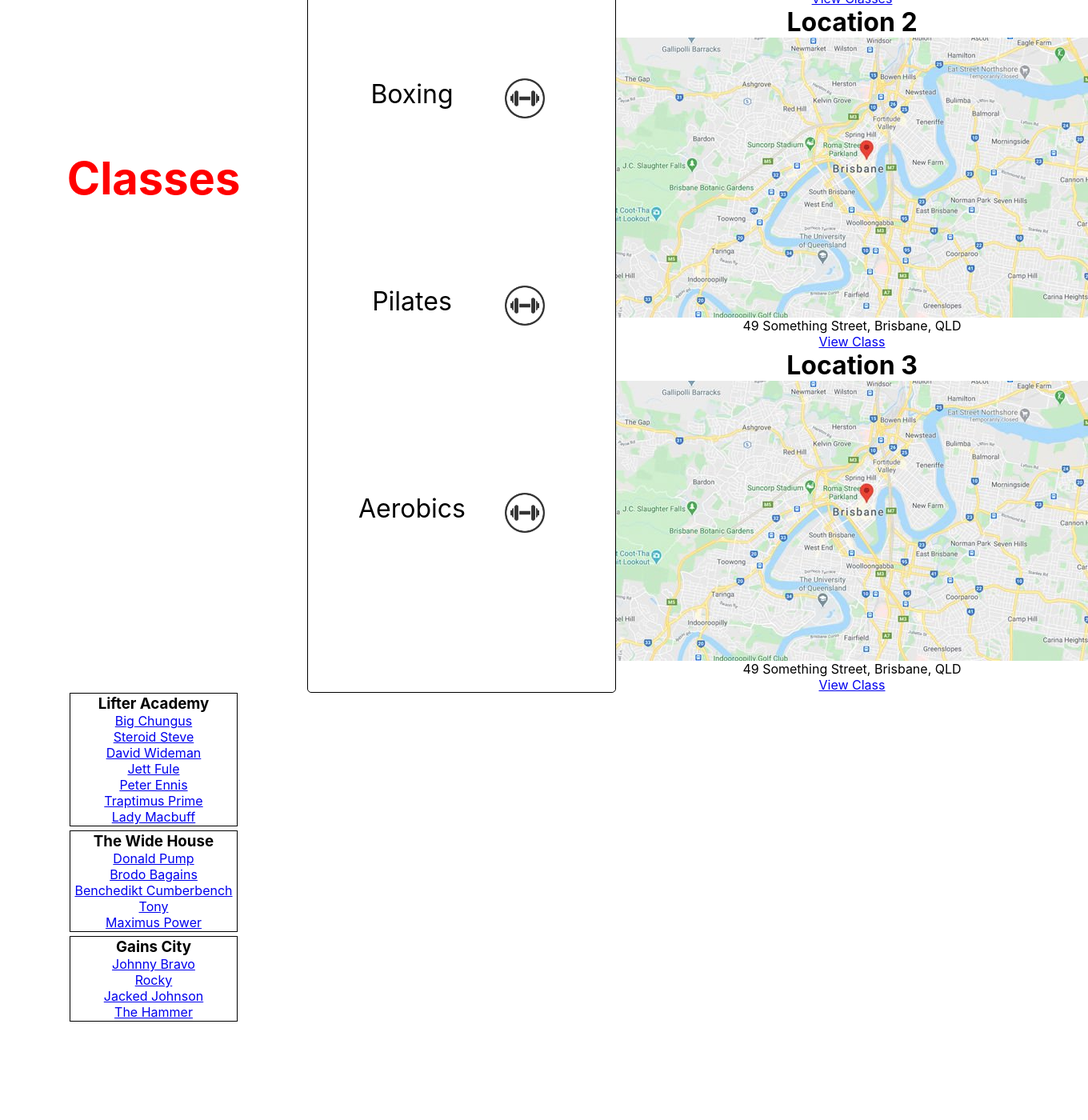
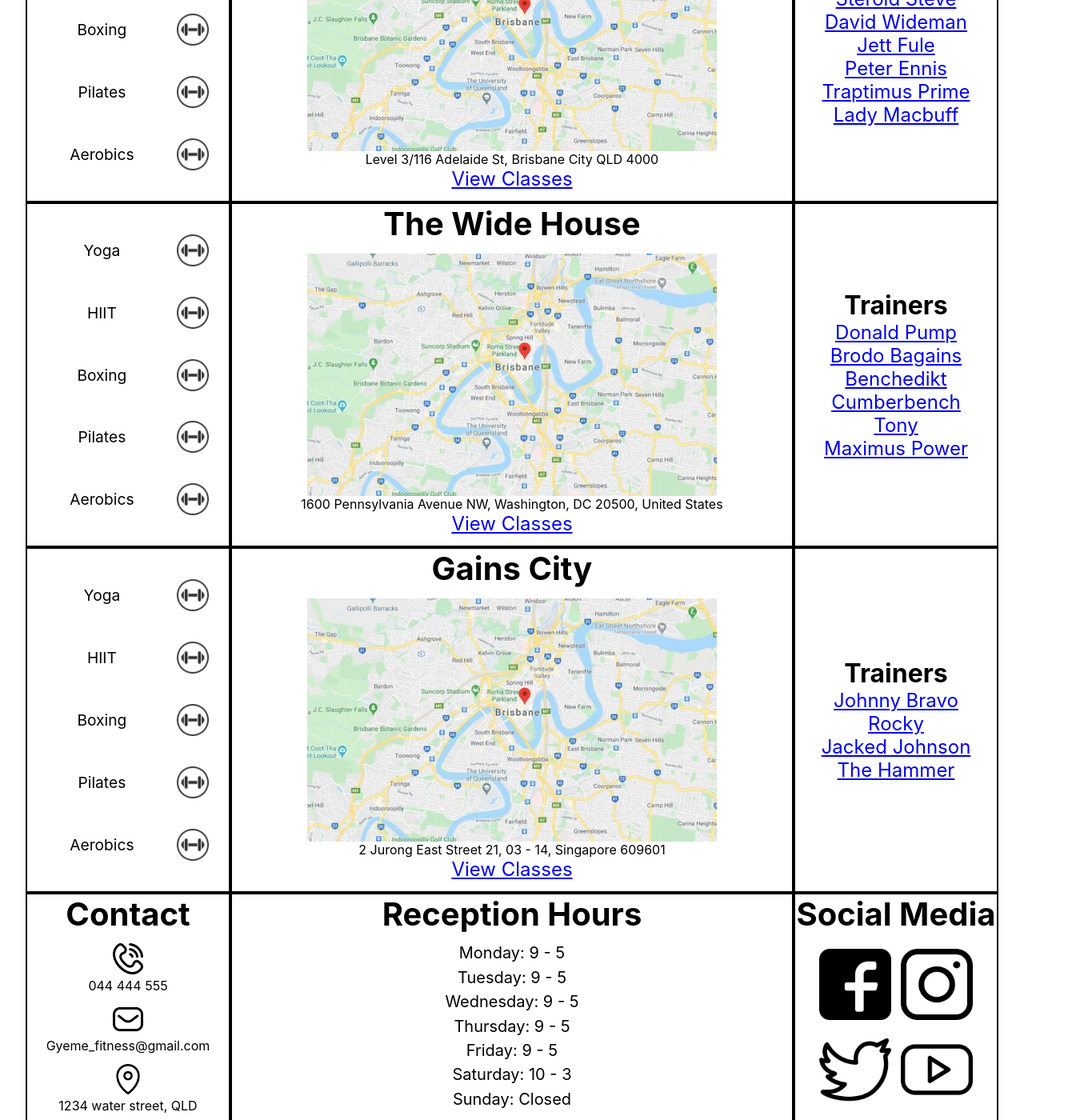
Before and after one commit to react-group-assignment/gyeme-frontend, a React (Vite) app in the folder gyeme_react/: page / in a window 1280 px wide. Shown: the part 460-1860 px from the top of the page at 80% size, 1360 px wide, since content can reach past the window. Before the commit the page ends 1742 px from the top, so only its background shows below. Built offline with nearby package versions, Linux system fonts and the light colour scheme.

Commit message:
finished styling for homepage components: Header, Classes, Locations, Trainers and Footer

```diff
--- /dev/null
+++ b/gyeme_react/src/components/homepage/Classes.css
@@ -0,0 +1,47 @@
+.classes1 {
+    width: 100%;
+    display: flex;
+    flex-direction: column;
+    justify-content: space-evenly;
+    grid-row: 2 / 3;
+    border: solid 0.2vw black;
+}
+
+.classes2 {
+    width: 100%;
+    display: flex;
+    flex-direction: column;
+    justify-content: space-evenly;
+    grid-row: 3 / 4;
+    border: solid 0.2vw black;
+}
+
+.classes3 {
+    width: 100%;
+    display: flex;
+    flex-direction: column;
+    justify-content: space-evenly;
+    grid-row: 4 / 5;
+    border: solid 0.2vw black;
+}
+
+.class-list {
+    width: 100%;
+    display: flex;
+    align-items: center;
+}
+
+.class-list p {
+    font-size: 1.5vmax;
+}
+
+.dumbell {
+    margin: 0;
+    width: 5vmin;
+    opacity: 80%;
+    margin-right: 10%;
+}
+
+.dumbell:hover {
+    box-shadow: 0 0 3px 3px black;
+}
--- a/gyeme_react/src/components/homepage/Classes.jsx
+++ b/gyeme_react/src/components/homepage/Classes.jsx
@@ -1,18 +1,31 @@
 import React from 'react';
-import './HomepageClasses.css'
+import './Classes.css'
 import dumbell from './images/dumbell_icon.png'
 
 export default function Classes() {
-  return (
-    <>
-      <h1 className='classes-heading'>Classes</h1>
-      <div className='classes-home' >
-          <div className='class-li'>Yoga</div><img className='dumbell-icon any-hover' src={dumbell} alt="dumbell"></img>
-          <div className='class-li'>HIIT</div><img className='dumbell-icon any-hover' src={dumbell} alt="dumbell"></img>
-          <div className='class-li'>Boxing</div><img className='dumbell-icon any-hover' src={dumbell} alt="dumbell"></img>
-          <div className='class-li'>Pilates</div><img className='dumbell-icon any-hover' src={dumbell} alt="dumbell"></img>
-          <div className='class-li'>Aerobics</div><img className='dumbell-icon any-hover' src={dumbell} alt="dumbell"></img>
-      </div>
-    </>
-  )
+    return (
+        <>
+            <div className='classes1'>
+                <div className='class-list'><p>Yoga</p><img className='dumbell' src={dumbell} alt="dumbell"></img></div>
+                <div className='class-list'><p>HIIT</p><img className='dumbell' src={dumbell} alt="dumbell"></img></div>
+                <div className='class-list'><p>Boxing</p><img className='dumbell' src={dumbell} alt="dumbell"></img></div>
+                <div className='class-list'><p>Pilates</p><img className='dumbell' src={dumbell} alt="dumbell"></img></div>
+                <div className='class-list'><p>Aerobics</p><img className='dumbell' src={dumbell} alt="dumbell"></img></div>
+            </div>
+            <div className='classes2'>
+                <div className='class-list'><p>Yoga</p><img className='dumbell' src={dumbell} alt="dumbell"></img></div>
+                <div className='class-list'><p>HIIT</p><img className='dumbell' src={dumbell} alt="dumbell"></img></div>
+                <div className='class-list'><p>Boxing</p><img className='dumbell' src={dumbell} alt="dumbell"></img></div>
+                <div className='class-list'><p>Pilates</p><img className='dumbell' src={dumbell} alt="dumbell"></img></div>
+                <div className='class-list'><p>Aerobics</p><img className='dumbell' src={dumbell} alt="dumbell"></img></div>
+            </div>
+            <div className='classes3'>
+                <div className='class-list'><p>Yoga</p><img className='dumbell' src={dumbell} alt="dumbell"></img></div>
+                <div className='class-list'><p>HIIT</p><img className='dumbell' src={dumbell} alt="dumbell"></img></div>
+                <div className='class-list'><p>Boxing</p><img className='dumbell' src={dumbell} alt="dumbell"></img></div>
+                <div className='class-list'><p>Pilates</p><img className='dumbell' src={dumbell} alt="dumbell"></img></div>
+                <div className='class-list'><p>Aerobics</p><img className='dumbell' src={dumbell} alt="dumbell"></img></div>
+            </div>
+        </>
+    )
 }
--- /dev/null
+++ b/gyeme_react/src/components/homepage/Footer.css
@@ -0,0 +1,43 @@
+.footer-contact {
+    width: 100%;
+    grid-column: 1 / 2;
+    display: flex;
+    flex-direction: column;
+    border: solid 0.2vw black;
+}
+
+.footer-reception {
+    width: 100%;
+    grid-column: 2 / 3;
+    border: solid 0.2vw black;
+}
+
+.reception-list {
+    display: flex;
+    flex-direction: column;
+}
+
+.footer-social {
+    width: 100%;
+    grid-column: 3 / 4;
+    border: solid 0.2vw black;
+}
+
+.icon {
+    width: 3vmax;
+    position: relative;
+}
+
+.icon-big {
+    width: 8vmax;
+    padding: .5vmax;
+}
+
+h2, .footer-contact p {
+    margin-bottom: 1vmax;
+}
+
+.reception-list p {
+    font-size: 2.5vmin;
+    margin-bottom: .5vmax;
+}
--- a/gyeme_react/src/components/homepage/Footer.jsx
+++ b/gyeme_react/src/components/homepage/Footer.jsx
@@ -1,5 +1,5 @@
 import React from 'react';
-import './HomepageFooter.css'
+import './Footer.css'
 import phone from './images/telephone.png'
 import email from './images/mail-inbox-app.png'
 import location from './images/location.png'
@@ -11,34 +11,31 @@ import instagram from './images/instagram.png'
 export default function Footer() {
     return (
         <>
-            <div className='container'>
             <div className='footer-contact'>
                 <h2>Contact</h2>
-                    <span><img className='icon' src={phone} alt="phone icon" />044 444 555</span>
-                    <span><img className='icon' src={email} alt="email icon" />Gyeme_fitness@gmail.com</span>
-                    <span><img className='icon' src={location} alt="location icon" />1234 water street, QLD</span>
+                <div><img className='icon' src={phone} alt="phone icon" /><p>044 444 555</p></div>
+                <div><img className='icon' src={email} alt="email icon" /><p>Gyeme_fitness@gmail.com</p></div>
+                <div><img className='icon' src={location} alt="location icon" /><p>1234 water street, QLD</p></div>
             </div>
             <div className='footer-reception'>
                 <h2>Reception Hours</h2>
                 <div className='reception-list'>
-                        <span className='time'>Monday: 9 - 5</span>
-                        <span className='time'>Tuesday: 9 - 5</span>
-                        <span className='time'>Wednesday: 9 - 5</span>
-                        <span className='time'>Thursday: 9 - 5</span>
-                        <span className='time'>Friday: 9 - 5</span>
-                        <span className='time'>Saturday: 10 - 3</span>
-                        <span className='time'>Sunday: Closed</span>
+                    <p>Monday: 9 - 5</p>
+                    <p>Tuesday: 9 - 5</p>
+                    <p>Wednesday: 9 - 5</p>
+                    <p>Thursday: 9 - 5</p>
+                    <p>Friday: 9 - 5</p>
+                    <p>Saturday: 10 - 3</p>
+                    <p>Sunday: Closed</p>
                 </div>
             </div>
             <div className='footer-social'>
                 <h2>Social Media</h2>
                 <div className='socials'>
-                        <span><img className='icon-big' src={facebook} alt="social media icon"/> Facebook</span>
-                        <span><img className='icon-big' src={instagram} alt="social media icon" />Instagram</span>
-                        <span><img className='icon-big' src={twitter} alt="social media icon" />Twitter</span>
-                        <span><img className='icon-big' src={youtube} alt="social media icon" />Youtube</span>
-                    </div>
-
+                    <img className='icon-big' src={facebook} alt="social media icon" />
+                    <img className='icon-big' src={instagram} alt="social media icon" />
+                    <img className='icon-big' src={twitter} alt="social media icon" />
+                    <img className='icon-big' src={youtube} alt="social media icon" />
                 </div>
             </div>
         </>
--- a/gyeme_react/src/components/homepage/Home.css
+++ b/gyeme_react/src/components/homepage/Home.css
@@ -1,11 +1,13 @@
 * {
     margin: 0 auto;
+    box-sizing: border-box;
 }
 
-.home-container h1 {
+.home-container {
     display: flex;
-    align-items: center;
     justify-content: center;
+    text-align: center;
+    margin-bottom: 2vh;
 }
 
 .home-components {
@@ -13,13 +15,18 @@
     grid-template-areas:
     "header header header"
     "classes locations trainers"
+    "classes locations trainers"
+    "classes locations trainers"
     "footer footer footer"
     ;
-    grid-template-columns: 1fr 2fr 1fr;
+    grid-template-columns: 20vw 55vw 20vw ;
+    grid-template-rows: auto 1fr 1fr 1fr auto;
 }
 
 .header {
     grid-area: header;
+    font-size: 9vw;
+    padding-bottom: .2vh;
 }
 
 .classes {
@@ -33,3 +40,23 @@
 .trainers {
     grid-area: trainers;
 }
+
+.footer {
+    grid-area: footer;
+}
+
+h2 {
+    font-size: 5vmin;
+}
+
+h3 {
+    font-size: 4vmin;
+}
+
+h4, a {
+    font-size: 3vmin;
+}
+
+p {
+    font-size: 2vmin;
+}
--- a/gyeme_react/src/components/homepage/Home.jsx
+++ b/gyeme_react/src/components/homepage/Home.jsx
@@ -1,19 +1,20 @@
 import React from 'react';
+import Classes from './Classes.jsx';
 import Locations from './Locations.jsx';
-import Classes from './Classes.jsx';
 import Trainers from './Trainers.jsx';
+import Footer from './Footer.jsx';
 import './Home.css';
 
 
 export default function Home() {
-  return(
+  return (
     <div className='home-container'>
       <div className='home-components'>
         <h1 className='header'>Gyeme Fitness Centers</h1>
         <Classes className='classes' />
         <Locations className='locations' />
         <Trainers className='trainers' />
-            <div className='footer'></div>
+        <Footer className='footer'/>
       </div>
     </div>
   )
--- a/gyeme_react/src/components/homepage/HomepageClasses.css
+++ /dev/null
@@ -1,59 +0,0 @@
-.classes-home {
-    border-radius: 5px;
-    width: 45vw;
-    border:1px solid #000;
-    display: grid;
-    grid-template-columns: 0.1fr 1fr;
-    grid-template-rows:  1fr 1fr 1fr 1fr 1fr;
-    column-gap: 13px;
-    row-gap: 10px;
-}
-
-.classes-heading {
-    margin: 0;
-    text-align: center;
-    width: 45vw;
-    color: red;
-}
-
-.class-li {
-    font-size: 1rem;
-    padding-left: 8px;
-    padding-right: 8px;
-}
-.class-li:hover {
-    text-decoration: underline;
-}
-
-.dumbell-icon {
-    width: 30px;
-    height: 30px;
-    opacity: 80%;
-}
-.dumbell-icon:hover {
-    box-shadow: 0 0 3px 3px black;
-}
-
-@media all and (min-width: 900px) {
-    .classes-home {
-        width: 30vw;
-        grid-template-columns: 1fr 1fr;
-    }
-    .classes-heading {
-        width: 30vw;
-        font-size: 7vh;
-    }
-    .class-li {
-        display: flex;
-        justify-content: center;
-        font-size: 2rem;
-        margin-left: 55px;
-        margin-right: 8px;
-    }
-    .dumbell-icon {
-        width: 50px;
-        height: 50px;
-        opacity: 80%;
-        margin-left: 20px;
-    }
-}
--- a/gyeme_react/src/components/homepage/Locations.css
+++ b/gyeme_react/src/components/homepage/Locations.css
@@ -1,6 +1,33 @@
-.location {
+.location1 {
+    width: 100%;
     display: flex;
     flex-direction: column;
     justify-content: center;
-    align-items: flex-start;
+    grid-row: 2 / 3;
+    border: solid 0.2vw black;
+    padding-bottom: 1vmax;
 }
+
+.location2 {
+    width: 100%;
+    display: flex;
+    flex-direction: column;
+    justify-content: center;
+    grid-row: 3 / 4;
+    border: solid 0.2vw black;
+    padding-bottom: 1vmax;
+}
+
+.location3 {
+    width: 100%;
+    display: flex;
+    flex-direction: column;
+    justify-content: center;
+    grid-row: 4 / 5;
+    border: solid 0.2vw black;
+    padding-bottom: 1vmax;
+}
+
+.location-img {
+    width: 40vw;
+}
--- a/gyeme_react/src/components/homepage/Locations.jsx
+++ b/gyeme_react/src/components/homepage/Locations.jsx
@@ -3,25 +3,25 @@ import './Locations.css';
 
 export default function Locations() {
   return(
-    <div className='locations-container'>
-        <div className='location'>
-            <h1>Location 1</h1>
+    <>
+        <div className='location1'>
+            <h2>Lifter Academy</h2>
             <img className='location-img' src='/src/Images/google-placeholder.jpg'></img>
-            <p>49 Something Street, Brisbane, QLD</p>
+            <p>Level 3/116 Adelaide St, Brisbane City QLD 4000</p>
             <a href='/'>View Classes</a>
         </div>
-        <div className='location'>
-            <h1>Location 2</h1>
+        <div className='location2'>
+            <h2>The Wide House</h2>
             <img className='location-img' src='/src/Images/google-placeholder.jpg'></img>
-            <p>49 Something Street, Brisbane, QLD</p>
-            <a href='/'>View Class</a>
+            <p>1600 Pennsylvania Avenue NW, Washington, DC 20500, United States</p>
+            <a href='/'>View Classes</a>
         </div>
-        <div className='location'>
-            <h1>Location 3</h1>
+        <div className='location3'>
+            <h2>Gains City</h2>
             <img className='location-img' src='/src/Images/google-placeholder.jpg'></img>
-            <p>49 Something Street, Brisbane, QLD</p>
-            <a href='/'>View Class</a>
+            <p>2 Jurong East Street 21, 03 - 14, Singapore 609601</p>
+            <a href='/'>View Classes</a>
         </div>
-    </div>
+    </>
   )
 }
--- a/gyeme_react/src/components/homepage/Trainers.css
+++ b/gyeme_react/src/components/homepage/Trainers.css
@@ -1,8 +1,10 @@
-.list {
-    border: 1px solid black;
+.trainer-list {
+    width: 100%;
+    border: solid 0.2vw black;
     display: flex;
     flex-direction: column;
+    justify-content: center;
     align-items: center;
-    margin-bottom: 5px;
-    padding: 1px 5px;
+    font-size: 1.5vmax;
+    padding: 1vw;
 }
--- a/gyeme_react/src/components/homepage/Trainers.jsx
+++ b/gyeme_react/src/components/homepage/Trainers.jsx
@@ -144,10 +144,10 @@ export default function Trainers() {
     let trainers = users.filter(isTrainer)
 
     return (
-        <div className='trainers-container'>
+        <>
             {locations.map((location, index) => (
-                <div className='list'>
-                    <h3>{location.name}</h3>
+                <div className='trainer-list'>
+                    <h3>Trainers</h3>
                     {trainers
                         .filter((trainer) => trainer.location_id == location.id)
                         .map((trainer) => (
@@ -155,6 +155,6 @@ export default function Trainers() {
                         ))}
                 </div>
             ))}
-        </div>
+        </>
     );
 }
```
Also changed, not shown: gyeme_react/src/components/homepage/HomepageFooter.css (deleted, +0 -81 lines). Lines whose indentation alone changed are shown as unchanged.
